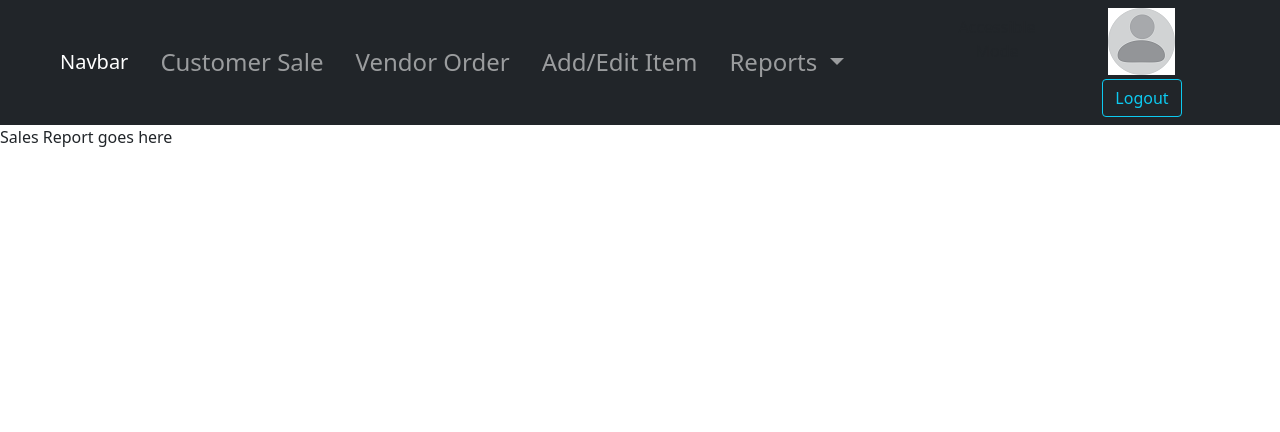
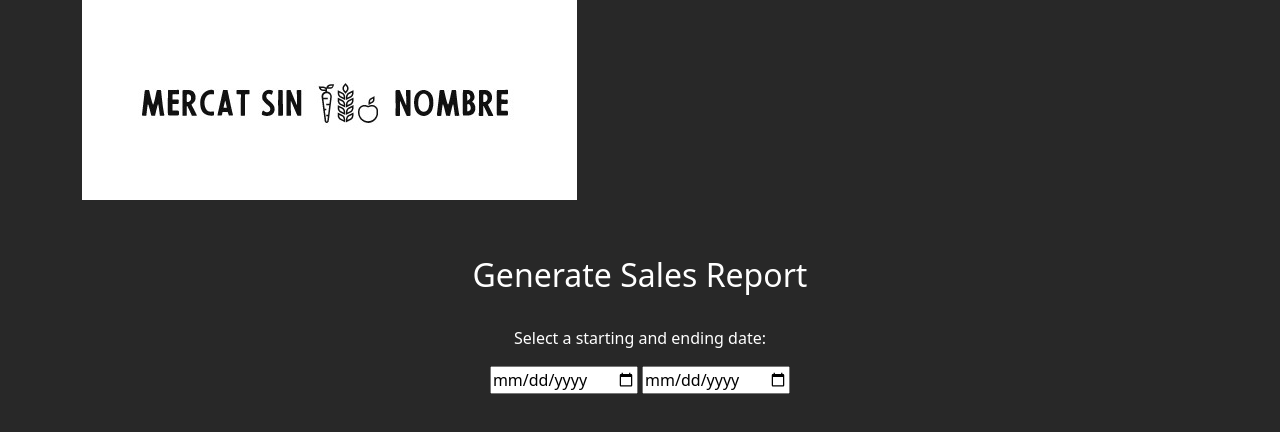
Before and after one commit to mabarry/Web-POS-System-Spain, a plain HTML site: page bootstrap/salesReports.html in a window 1280 px wide. Drawn offline with nearby package versions, Linux system fonts and the light colour scheme.

Commit message:
salesReport template updated

```diff
--- a/bootstrap/reportStyles.css
+++ b/bootstrap/reportStyles.css
@@ -0,0 +1,30 @@
+body {
+    font-family: Arial, Helvetica, sans-serif;
+    color: white !important;
+    background-color: rgb(40, 40, 40) !important;
+}
+
+h2 {
+    color: white;
+    padding-top: 5%;
+}
+
+.container {
+    margin: auto;
+    padding: auto;
+}
+
+#column-body {
+    align-items: center;
+    align-self: center;
+    align-content: center;
+    text-align: center;
+}
+
+.logo {
+    width: 40px;
+    height: 40px;
+    position: absolute;
+    top: 10px;
+    left: 10px;
+}
--- a/bootstrap/salesReports.html
+++ b/bootstrap/salesReports.html
@@ -19,63 +19,20 @@
         <link href="https://cdn.jsdelivr.net/npm/bootstrap@5.0.2/dist/css/bootstrap.min.css" rel="stylesheet" integrity="sha384-EVSTQN3/azprG1Anm3QDgpJLIm9Nao0Yz1ztcQTwFspd3yD65VohhpuuCOmLASjC" crossorigin="anonymous">
 
         <title>Sales Report</title>
-    </head>
 
-    <nav class="navbar navbar-expand-lg navbar-dark bg-dark">
-        <div class="container-fluid">
-            <a href="#" class="navbar-brand ps-5">Navbar</a>
-            <button class="navbar-toggler" type="button" data-toggle="collapse" data-target="#navbarSupportedContent" aria-controls="navbarSupportedContent" aria-expanded="false" aria-label="Toggle navigation">
-                <span class="navbar-toggler-icon"></span>
-            </button>
-
-            <div class="navbar-collapse collapse w-100 order-1 order-md-0 dual-collapse2">
-                <ul class="navbar-nav mr-auto">
-                    <li class="nav-item active">
-                        <a class="nav-link m-2 menu-item h4" href="index.html">Customer Sale</a>
-                    </li>
-                    <li class="nav-item active">
-                        <a class="nav-link m-2 menu-item h4" href="#">Vendor Order</a>
-                    </li>
-                    <li class="nav-item active ">
-                        <a class="nav-link m-2 menu-item h4" href="add-editItem.html">Add/Edit Item</a>
-                    </li>
-                    <li class="nav-item dropdown">
-                        <a class="nav-link m-2 h4 dropdown-toggle" href="#" id="navbarDropDownMenuLink" role="button" data-bs-toggle="dropdown" aria-expanded="false">
-                            Reports
-                        </a>
-                        <ul class="dropdown-menu dropdown-menu-dark" aria-labelledby="navbarDropDownMenuLink">
-                            <li><a class="dropdown-item" href="salesReports.html" target="_blank">Sales</a></li>
-                            <li><a class="dropdown-item" href="#">Excess</a></li>
-                            <li><a class="dropdown-item" href="#">Restock</a></li>
-                        </ul>
-                    </li>
-                </ul>
+    <body>
+        <div class="container">
+            <div class="col-sm-1"><img src="logo-temp.jpg" class="img-rounded" alt="Mercat Sin Nombre" class="logo"></div>
+            <div class="row">
+                <div class="col-sm-12 col-lg-12 " id="column-body">
+                    <h2>Generate Sales Report</h2>
+                    <br>
+                    <p>Select a starting and ending date: </p>
+                    <input type="date" name="date">
+                    <input type="date" name="date">
                 </div>
             </div>
-
-        <div class="navbar-collapse collapse w-0 pe-5 order-3 dual-collapse2">
-            <ul class="navbar-nav ml-auto">
-                <li class="nav-item active">
-                    <div class="accessibility" id="accessibilityButton">
-                        <p>
-                            <button type="button" class="btn btn-default pb-1" onclick="accessibleSwitch()">Accessible Mode</button>
-                            <div class="translate pb-1" id="language_switch"></div>
-                        </p>
         </div>
-                </li>
-                <li class="nav-item active">
-                    <div class="text-center ps-5 pe-5">
-                        <img src="profile.png" class="pb-1">
-                        <a href="login.html" role="button" class="btn btn-outline-info" >Logout</a>
-                    </div>
-                </li>
-            </ul>
-        </div>
-    </nav>
-
-    <body>
-        <p>Sales Report goes here</p>
-
         <!-- Option 1: Bootstrap Bundle with Popper -->
         <script src="https://cdn.jsdelivr.net/npm/bootstrap@5.0.2/dist/js/bootstrap.bundle.min.js" integrity="sha384-MrcW6ZMFYlzcLA8Nl+NtUVF0sA7MsXsP1UyJoMp4YLEuNSfAP+JcXn/tWtIaxVXM" crossorigin="anonymous"></script>
 
```
Also changed, not shown: bootstrap/logo-temp.jpg (added). Lines whose indentation alone changed are shown as unchanged.
